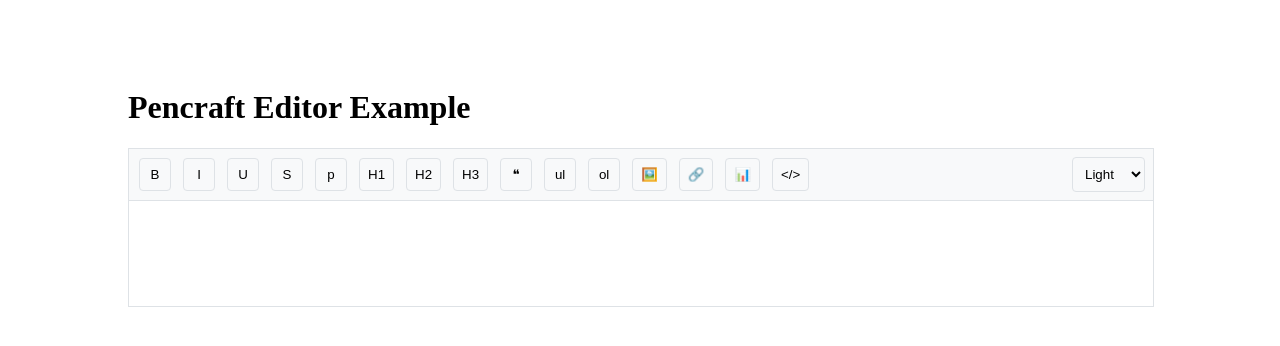
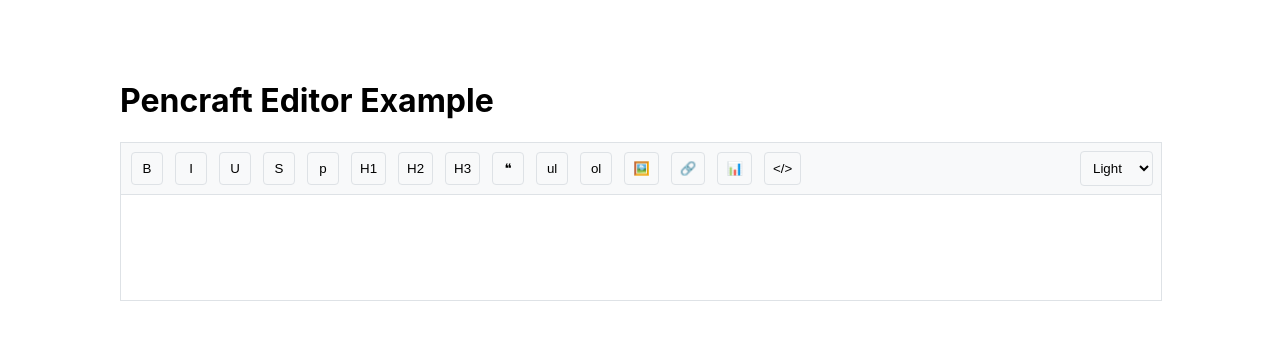
Before and after one commit to Yura139/pencraft-editor, a React app: page / in a window 1280 px wide. Shown: the top 346 px of the page. Built offline with nearby package versions, Linux system fonts and the light colour scheme.

Commit message:
Fix build paths

```diff
--- a/public/index.html
+++ b/public/index.html
@@ -4,6 +4,13 @@
     <meta charset="utf-8" />
     <meta name="viewport" content="width=device-width, initial-scale=1" />
     <title>Pencraft Editor Demo</title>
+    <style>
+      body {
+        margin: 0;
+        padding: 0;
+        font-family: -apple-system, BlinkMacSystemFont, "Segoe UI", Roboto, Oxygen, Ubuntu, Cantarell, "Open Sans", "Helvetica Neue", sans-serif;
+      }
+    </style>
   </head>
   <body>
     <div id="root"></div>
--- a/src/index.tsx
+++ b/src/index.tsx
@@ -3,11 +3,13 @@
 import { App } from "./example/App"
 
 const container = document.getElementById("root")
-if (container) {
-  const root = createRoot(container)
-  root.render(
-    <React.StrictMode>
-      <App />
-    </React.StrictMode>
-  )
+if (!container) {
+  throw new Error("Failed to find the root element")
 }
+
+const root = createRoot(container)
+root.render(
+  <React.StrictMode>
+    <App />
+  </React.StrictMode>
+)
--- a/webpack.config.js
+++ b/webpack.config.js
@@ -44,5 +44,6 @@
       hot: true,
       open: true,
     },
+    devtool: isProduction ? "source-map" : "eval-source-map",
   }
 }
```
